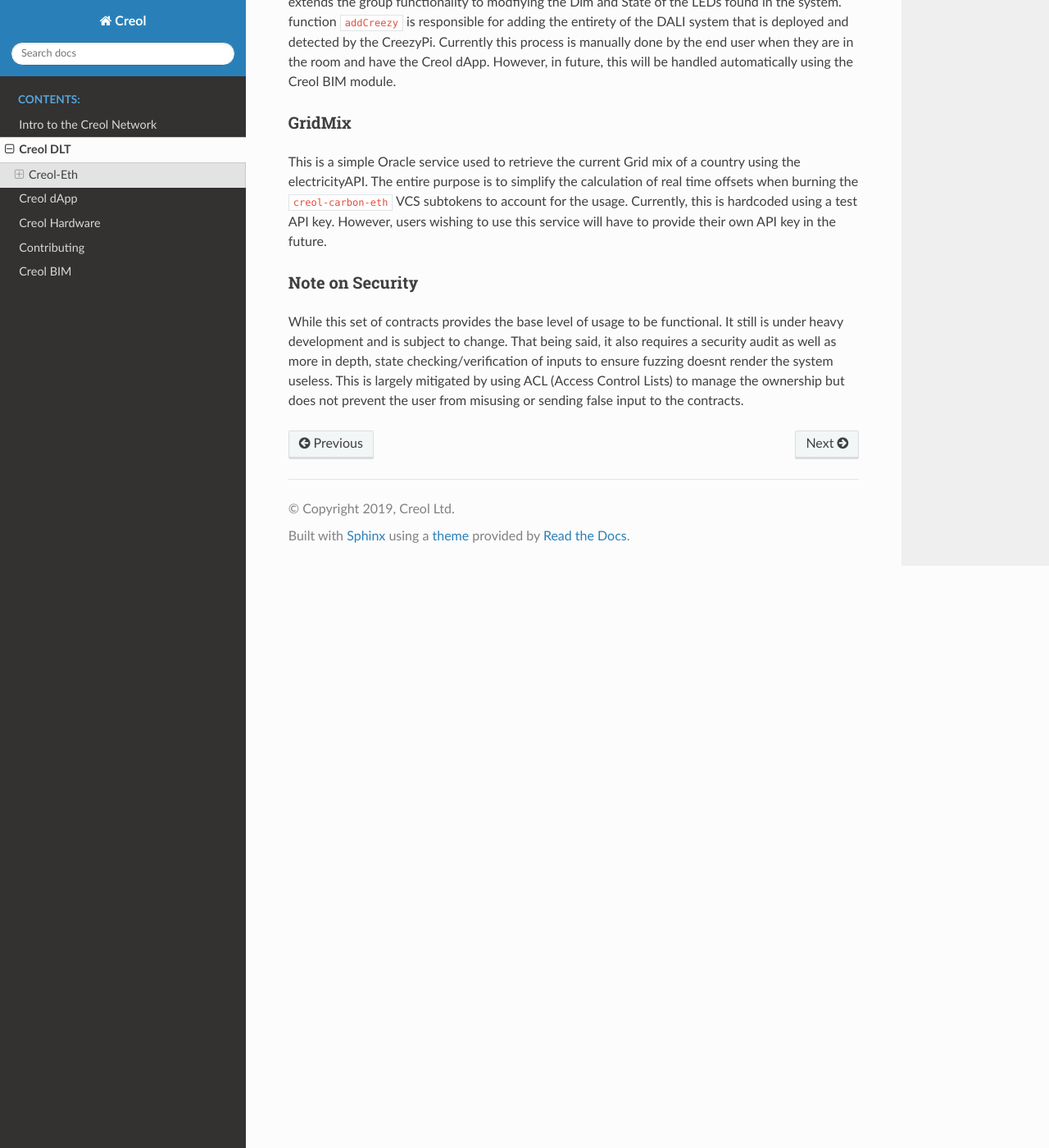
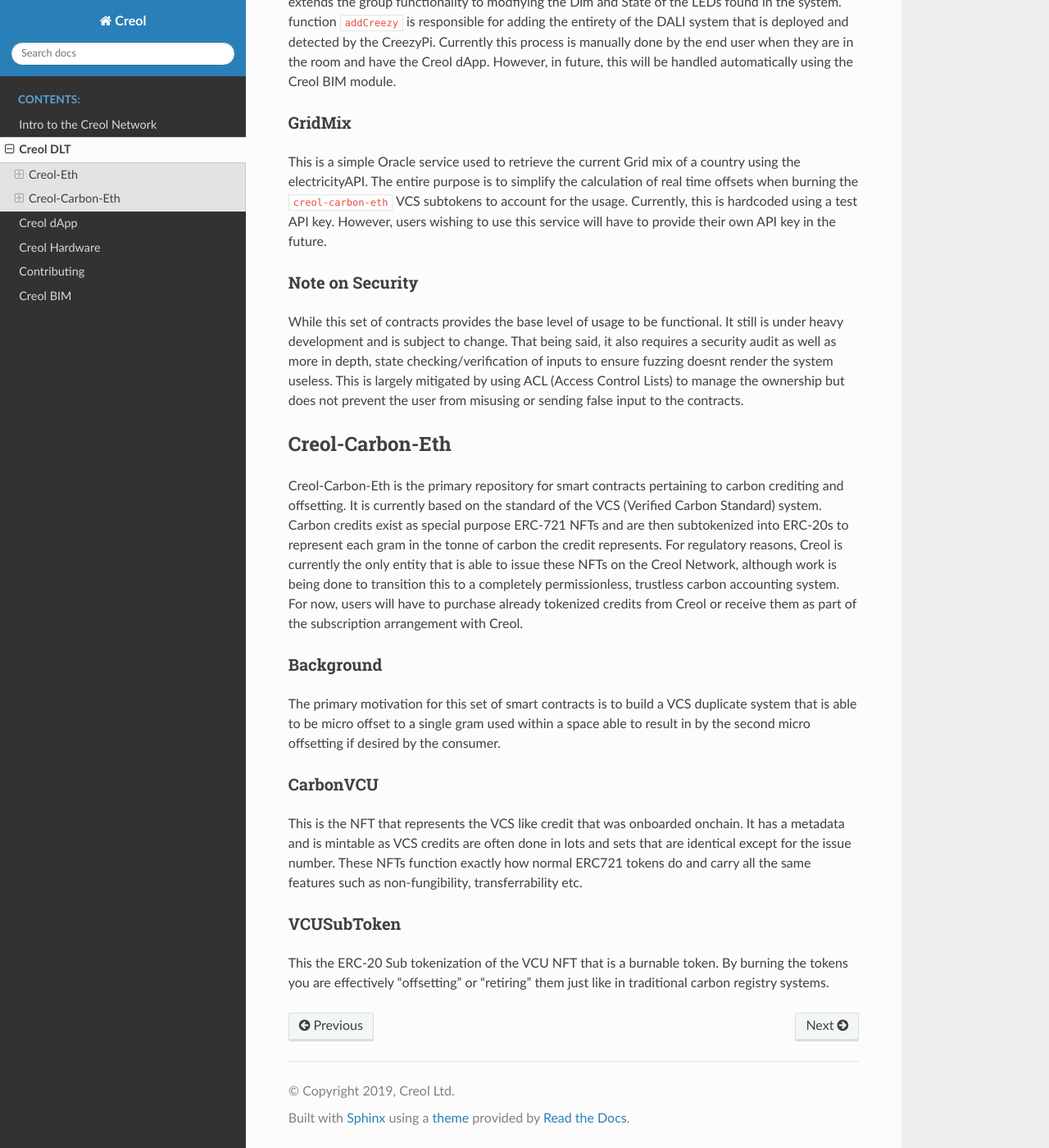
Before and after one commit to JUDOKICK/creol-documentation, a Sphinx documentation site: the page built from source/creol-dlt.rst, in a window 1280 px wide and 1400 px high, scrolled down 2182 px. Shown: the whole window at 82% size. Built offline with Sphinx 7.4.7 and the Read the Docs theme 2.0.0, drawn with Linux system fonts in a browser that asks for light colours; some of the changed text lies outside the part shown.

Commit message:
Added Creol-carbon-eth

```diff
--- a/source/creol-dlt.rst
+++ b/source/creol-dlt.rst
@@ -42,7 +42,8 @@
 This contract pertains to the state of an LED found within a built environment that is controlled using DALI by either the Creol Hardware or by another DALI/Creol enabled device.
 While the inner workings of the contracts can be found in the NatSpec of the contracts. A high level overview of what it does is as follows:
 
-``constructor (bool defaultState, address _roomContract,address _roomOwner, uint256 _daliShortAddress, uint256 _LEDDim, uint256 _LEDWattage)`` The constructor takes a defaultState of the LED (on/off), LED Wattage and the DALI Dim of 0-254 (Representing 0-100%)
+``constructor (bool defaultState, address _roomContract,address _roomOwner, uint256 _daliShortAddress,
+uint256 _LEDDim, uint256 _LEDWattage)`` The constructor takes a defaultState of the LED (on/off), LED Wattage and the DALI Dim of 0-254 (Representing 0-100%)
 Each LED contract requires a "RoomContract" which is the room contract to which the LED is deployed to. As well as the owner of the room.
 
 These are automatically taken care of when deploying new hardware and using the RoomState contract to do so. The LEDFactory.sol ensures that this is done properly using the LEDStateInterface.sol and the LEDLibrary.sol as a gas optimization.
@@ -88,3 +89,25 @@
 
 While this set of contracts provides the base level of usage to be functional. It still is under heavy development and is subject to change. That being said, it also requires a security audit as well as more in depth, state checking/verification of inputs to ensure fuzzing doesnt render the system useless.
 This is largely mitigated by using ACL (Access Control Lists) to manage the ownership but does not prevent the user from misusing or sending false input to the contracts.
+
+
+Creol-Carbon-Eth
+================
+
+Creol-Carbon-Eth is the primary repository for smart contracts pertaining to carbon crediting and offsetting. It is currently based on the standard of the VCS (Verified Carbon Standard) system. Carbon credits exist as special purpose ERC-721 NFTs and are then subtokenized into ERC-20s to represent each gram in the tonne of carbon the credit represents.
+For regulatory reasons, Creol is currently the only entity that is able to issue these NFTs on the Creol Network, although work is being done to transition this to a completely permissionless, trustless carbon accounting system. For now, users will have to purchase already tokenized credits from Creol or receive them as part of the subscription arrangement with Creol.
+
+Background
+----------
+
+The primary motivation for this set of smart contracts is to build a VCS duplicate system that is able to be micro offset to a single gram used within a space able to result in by the second micro offsetting if desired by the consumer.
+
+CarbonVCU
+---------
+
+This is the NFT that represents the VCS like credit that was onboarded onchain. It has a metadata and is mintable as VCS credits are often done in lots and sets that are identical except for the issue number. These NFTs function exactly how normal ERC721 tokens do and carry all the same features such as non-fungibility, transferrability etc.
+
+VCUSubToken
+-----------
+
+This the ERC-20 Sub tokenization of the VCU NFT that is a burnable token. By burning the tokens you are effectively "offsetting" or "retiring" them just like in traditional carbon registry systems.
```
Also changed, not shown: other parts of source/creol-dlt.rst (+2 -2 lines).
